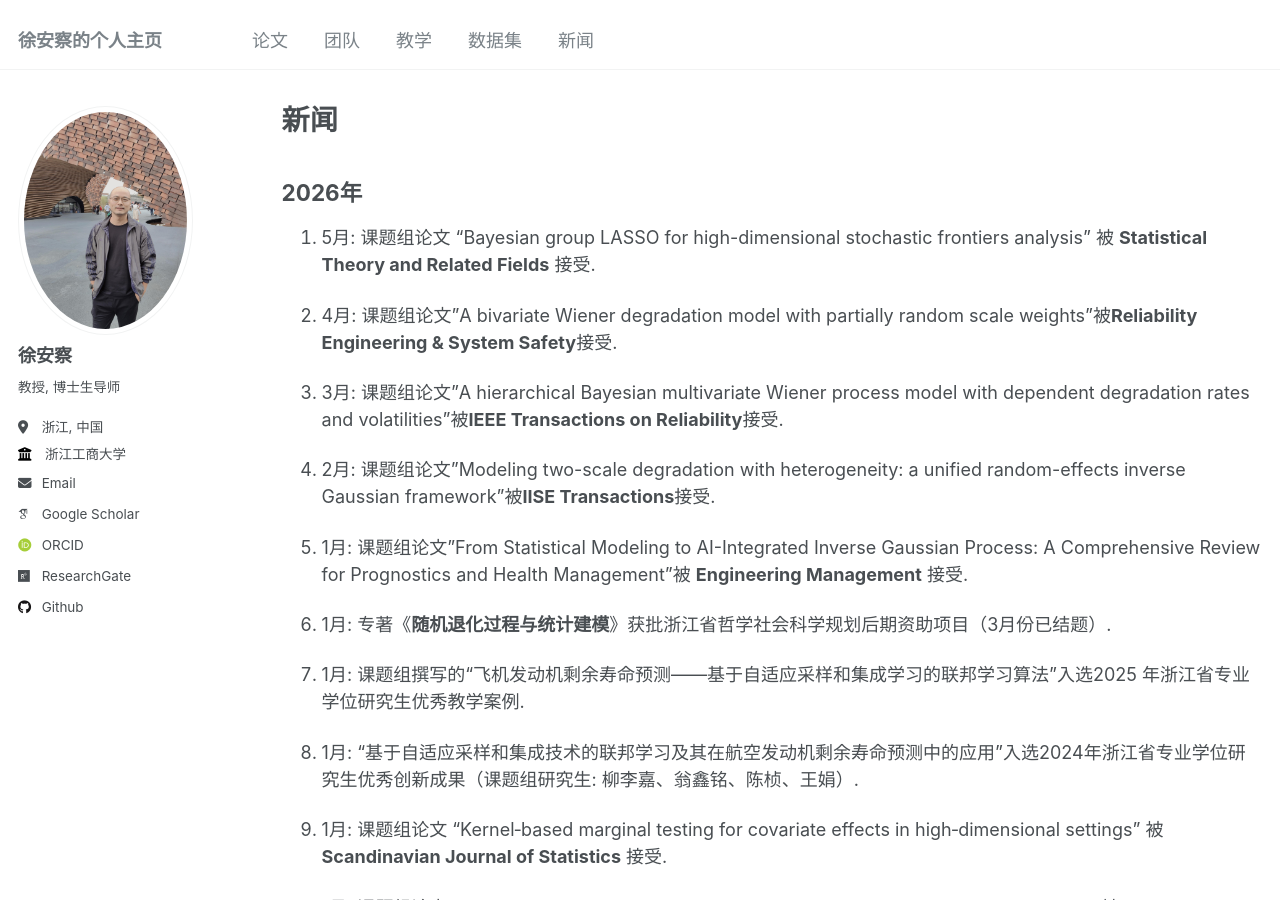
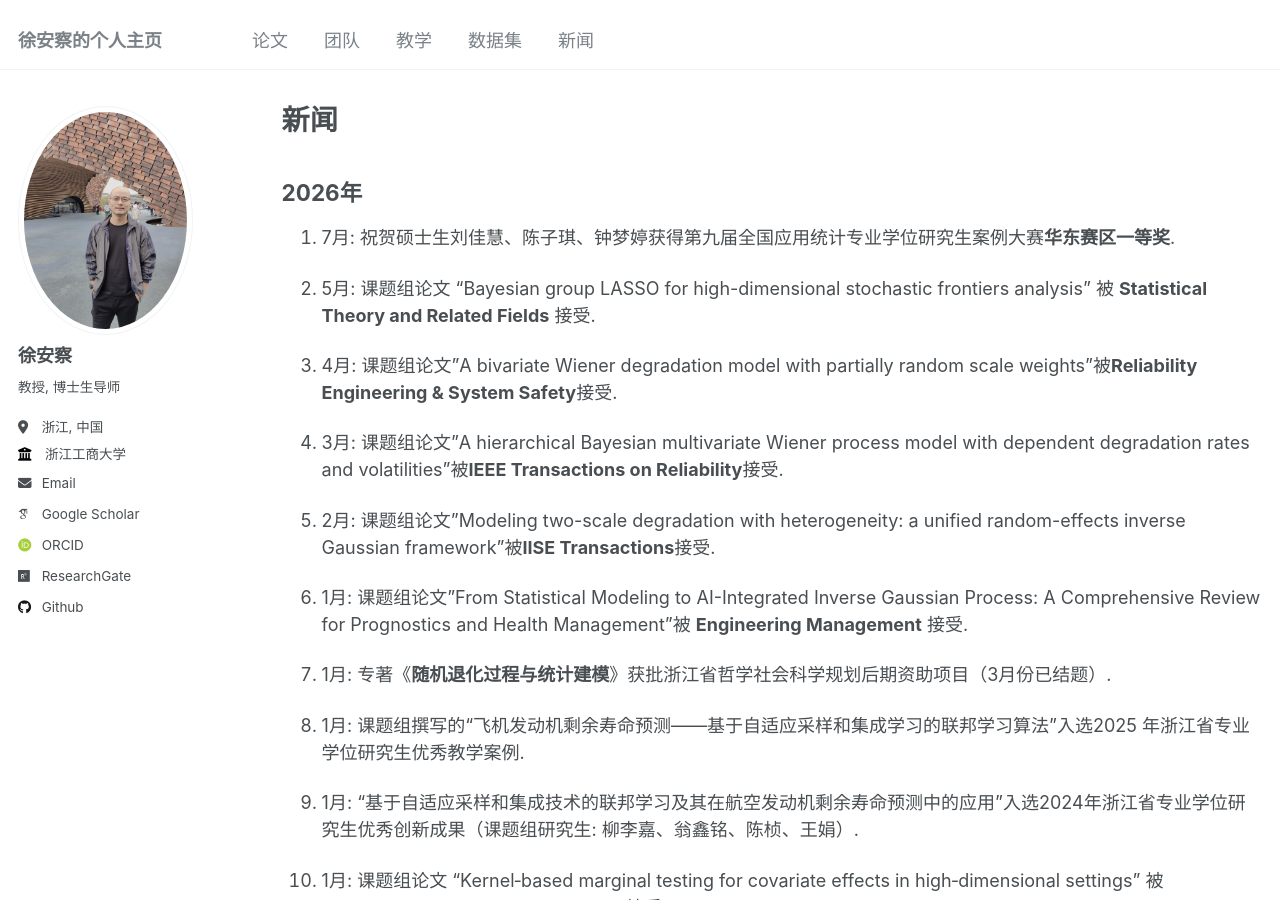
Before and after one commit to XU-ANCHA/XU-ANCHA.github.io, a Jekyll site: the page built from _pages/year-archive.md, in a window 1280 px wide and 900 px high. Built offline with Jekyll 4.4.1, drawn with Linux system fonts in a browser that asks for light colours; some web fonts are replaced.

Commit message:
Update year-archive.md

```diff
--- a/_pages/year-archive.md
+++ b/_pages/year-archive.md
@@ -6,6 +6,8 @@ author_profile: true
 ---
 
 ## 2026年
+
+1. 7月: 祝贺硕士生刘佳慧、陈子琪、钟梦婷获得第九届全国应用统计专业学位研究生案例大赛**华东赛区一等奖**.
 
 1. 5月: 课题组论文 “Bayesian group LASSO for high-dimensional stochastic frontiers analysis” 被 **Statistical Theory and Related Fields**  接受.
 
```
